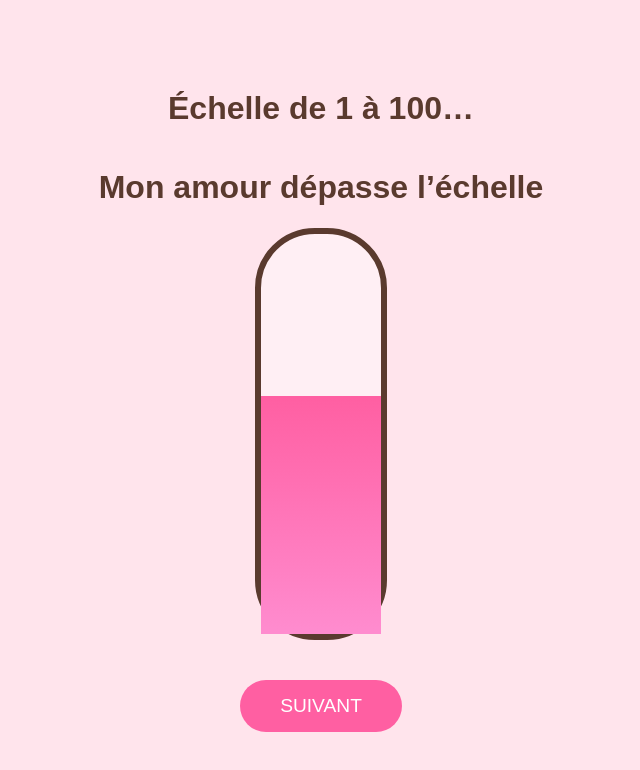
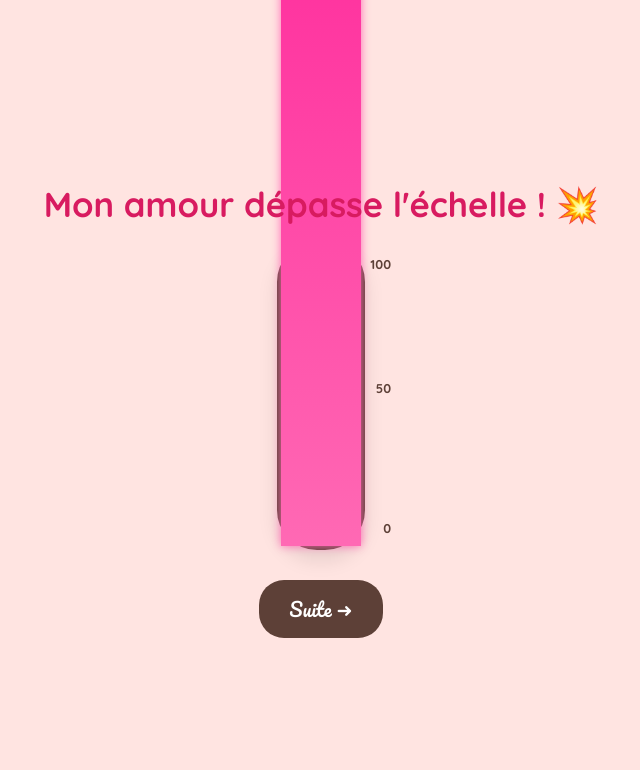
Before and after one commit to princy2112/stvalentin, a plain HTML site: page page2.html in a window 1280 px wide. Shown: the whole page, without its empty margins (319-959 px from the left). Drawn offline with Linux system fonts and the light colour scheme.

Commit message:
Update page2.html

```diff
--- a/page2.html
+++ b/page2.html
@@ -2,72 +2,145 @@
 <html lang="fr">
 <head>
     <meta charset="UTF-8">
-<title>Mon amour</title>
+    <meta name="viewport" content="width=device-width, initial-scale=1.0">
+    <title>Mon Amour</title>
+    <link href="https://fonts.googleapis.com/css2?family=Pacifico&family=Quicksand:wght@500;700&display=swap" rel="stylesheet">
     <style>
+        :root {
+            --pink-light: #ffe4e1;
+            --pink-deep: #ff69b4;
+            --brown: #5d4037;
+        }
+
         body {
             margin: 0;
             height: 100vh;
-    background: #ffe4ec;
             display: flex;
             flex-direction: column;
             align-items: center;
             justify-content: center;
-    font-family: Arial, sans-serif;
+            background-color: var(--pink-light);
+            font-family: 'Quicksand', sans-serif;
             overflow: hidden;
         }
 
-  h1 {
-    color: #5a3a2e;
+        h2 {
+            color: var(--brown);
+            margin-bottom: 20px;
+            font-size: 1.8rem;
+            transition: all 0.5s;
+            text-align: center;
+            z-index: 10;
         }
 
-  .tube {
-    width: 120px;
-    height: 400px;
-    border: 6px solid #5a3a2e;
-    border-radius: 60px;
+        .love-meter-container {
             position: relative;
-    overflow: visible;
-    background: rgba(255,255,255,0.4);
+            width: 80px;
+            height: 300px;
+            border: 4px solid var(--brown);
+            border-radius: 40px;
+            background: rgba(255,255,255,0.5);
+            overflow: visible; /* Allows liquid to go out */
+            display: flex;
+            align-items: flex-end;
+            margin-bottom: 30px;
+            box-shadow: 0 10px 20px rgba(0,0,0,0.1);
         }
 
+        /* Graduations */
+        .graduation {
+            position: absolute;
+            right: -30px;
+            color: var(--brown);
+            font-weight: bold;
+            font-size: 0.8rem;
+        }
+        .g-0 { bottom: 10px; }
+        .g-50 { bottom: 50%; }
+        .g-100 { top: 10px; }
+
+        /* The Liquid */
         .liquid {
-    position: absolute;
-    bottom: 0;
             width: 100%;
-    height: 0;
-    background: linear-gradient(#ff5fa2, #ff8ccf);
-    animation: fill 12s linear forwards;
+            height: 0%;
+            background: linear-gradient(to top, #ff69b4, #ff1493);
+            border-radius: 0 0 35px 35px;
+            animation: fillUp 4s ease-in-out forwards;
+            position: relative;
+            box-shadow: 0 0 10px var(--pink-deep);
         }
 
-  @keyframes fill {
-    0% { height: 0; }
-    70% { height: 100%; }
-    100% { height: 160vh; }
+        .liquid::after {
+            content: "";
+            position: absolute;
+            top: -10px;
+            left: 0;
+            width: 100%;
+            height: 20px;
+            background: #ff1493;
+            border-radius: 50%;
+            opacity: 0.8;
         }
 
-  button {
-    margin-top: 40px;
-    padding: 15px 40px;
-    border-radius: 40px;
+        @keyframes fillUp {
+            0% { height: 0%; }
+            50% { height: 50%; }
+            80% { height: 100%; border-radius: 35px; }
+            100% { height: 300%; border-radius: 35px 35px 0 0; } /* Goes way up */
+        }
+
+        .next-btn {
+            padding: 12px 30px;
+            background-color: var(--brown);
+            color: white;
             border: none;
-    background: #ff5fa2;
-    color: white;
-    font-size: 1.2em;
+            border-radius: 25px;
+            font-size: 1.2rem;
             cursor: pointer;
+            opacity: 0;
+            transform: translateY(20px);
+            transition: all 0.5s;
+            font-family: 'Pacifico', cursive;
+        }
+
+        .next-btn.visible {
+            opacity: 1;
+            transform: translateY(0);
+        }
+
+        .next-btn:hover {
+            background-color: #3e2723;
         }
     </style>
 </head>
-
 <body>
 
-<h1>Échelle de 1 à 100…</h1>
-<h1>Mon amour dépasse l’échelle</h1>
+    <h2 id="statusText">Échelle de 1 à 100...</h2>
 
-<div class="tube">
-  <div class="liquid"></div>
+    <div class="love-meter-container">
+        <span class="graduation g-100">100</span>
+        <span class="graduation g-50">50</span>
+        <span class="graduation g-0">0</span>
+        <div class="liquid" id="liquid"></div>
     </div>
 
-<button onclick="location.href='page3.html'">SUIVANT</button>
+    <button class="next-btn" id="nextBtn" onclick="window.location.href='page3.html'">Suite ➜</button>
 
+    <script>
+        const statusText = document.getElementById('statusText');
+        const nextBtn = document.getElementById('nextBtn');
+        const liquid = document.getElementById('liquid');
+
+        // Detect animation end via timeout synced with CSS
+        setTimeout(() => {
+            statusText.innerHTML = "Mon amour dépasse l'échelle ! 💥";
+            statusText.style.color = "#d81b60";
+            statusText.style.transform = "scale(1.2)";
+        }, 3200); // Just before it overflows screen
+
+        setTimeout(() => {
+            nextBtn.classList.add('visible');
+        }, 4000);
+    </script>
 </body>
 </html>
```
Lines whose indentation alone changed are shown as unchanged.
